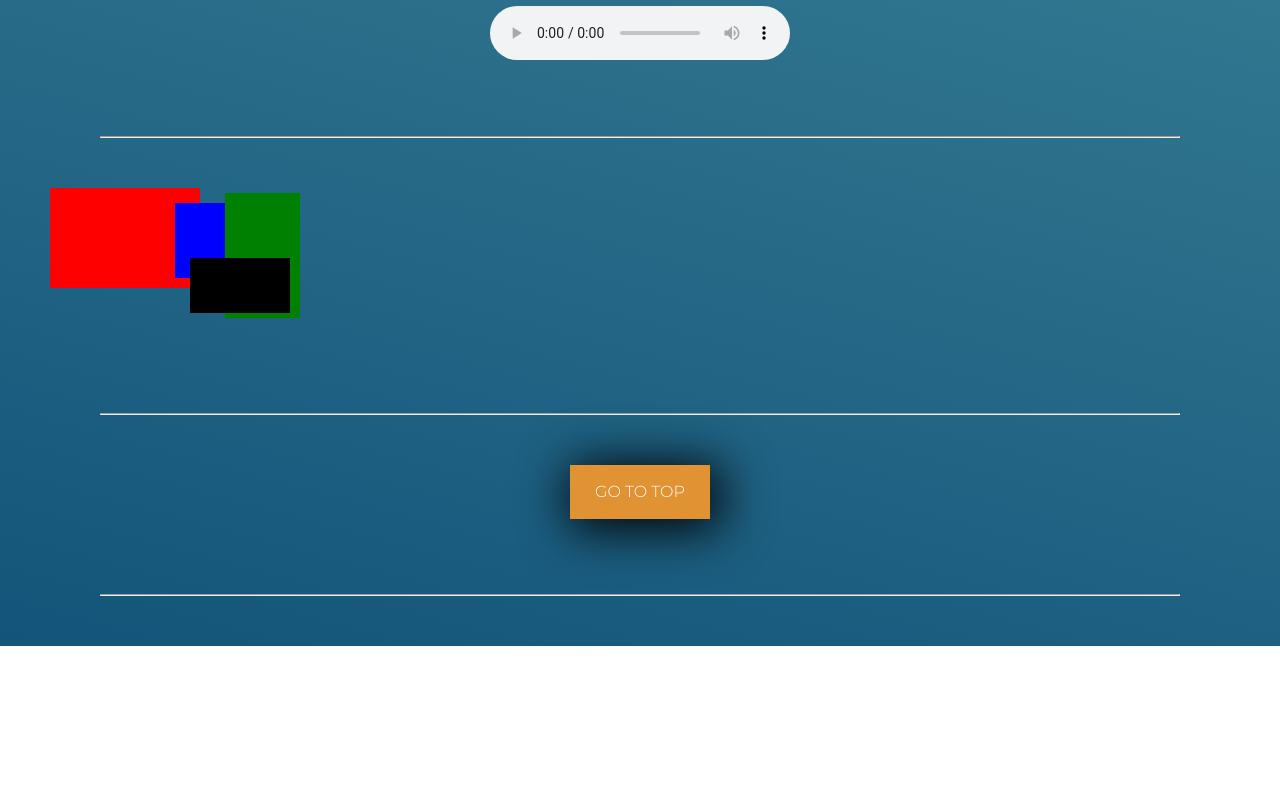
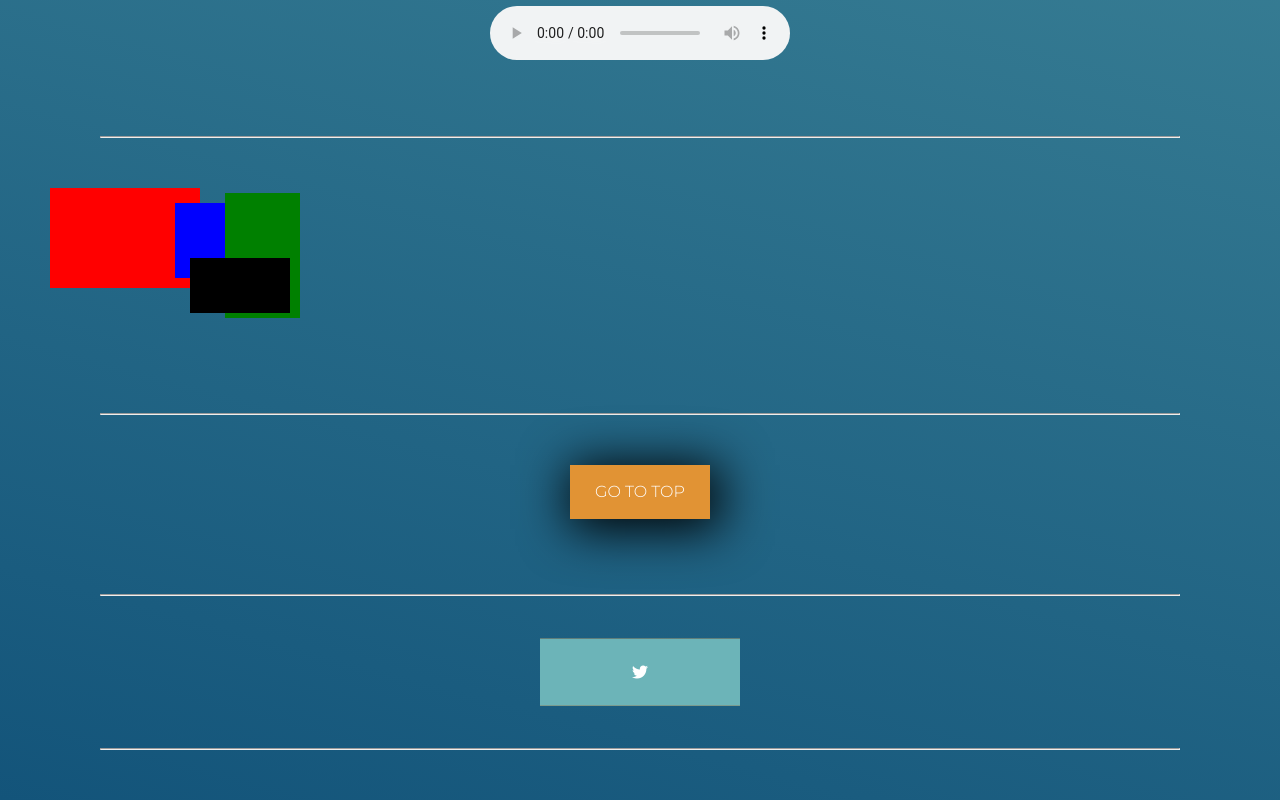
Before and after one commit to burrwitz/NewCourse, a plain HTML site: page index.html in a window 1280 px wide. Shown: the part 2500-3300 px from the top of the page. Before the commit the page ends 3146 px from the top, so only its background shows below. Drawn offline with Linux system fonts and the light colour scheme.

Commit message:
Added animated Twitter fav-icon to page

```diff
--- a/index.html
+++ b/index.html
@@ -30,7 +30,7 @@
 	<br/><hr/>
 	<h1 class="heading">Writing a sample link</h1>
 	<div class="linkAlign">
-		<a href="https://google.com" title="Google Homepage" id="GoogleLink" target="_blank">Test Link</a>
+		<a href="https://google.com" title="Google Homepage" class="standardLink" target="_blank">Test Link</a>
 	</div>
 	<br/><hr/>
 	<div id="border-radius">
@@ -112,7 +112,16 @@
 	</div>
 	<br/><hr/>
 	<div class="linkAlign">
-		<a href="#topOfPage">Go to top</a>
+		<a href="#topOfPage" class="standardLink">Go to top</a>
+	</div>
+	<br/><hr/><br/>
+	<div class="artboard">
+        <div class="button" onclick="onclick">
+            <i class="fab fa-twitter"></i>
+        </div>
+        <div class="links">
+            <a target="_blank" href="https://twitter.com/GBFreelance">@GBFreelance</a>
+        </div>
 	</div>
 	<br/><hr/>
 </body>
--- a/style.css
+++ b/style.css
@@ -109,7 +109,7 @@ textarea:focus {
 }
 /*All below styling is to give any link on the page a consistent look and feel.
 All link styling should follow the LoVe/HAte rule order, which is Link, Visited, Hover, and Active*/
-a:link, a:visited {
+.standardLink:link, .standardLink:visited {
 	background-color: #E19334;
     color: white;
     padding: 14px 25px;
@@ -118,9 +118,55 @@ a:link, a:visited {
 	display: inline-block;
 	box-shadow: 5px 5px 50px 5px black;
 }
-a:hover, a:active {
+.standardLink:hover, .standardLink:active {
 	background-color: #BF7314;
 }
 .linkAlign {
 	text-align: center;
 }
+/**/
+.artboard {
+    display: flex;
+    align-items: center;
+    justify-content: center;
+    flex-direction: row;
+    flex-wrap: wrap;
+    position: absolute;
+	left: 50%;
+	padding: 14px 25px;
+    -webkit-transform: translate(-50%, -50%);
+            transform: translate(-50%, -50%);
+}
+.artboard:hover .button {
+    -webkit-transform: rotate(-75deg);
+            transform: rotate(-75deg);
+}
+.button, .links {
+    display: inline-block;
+    width: 200px;
+    height: 66.6666666667px;
+    background: #6cb4b8;
+}
+.button i, .button a, .links i, .links a {
+    position: absolute;
+    left: 50%;
+    top: 50%;
+    transform: translate(-50%, -50%);
+    color: white;
+}
+button i, .links i {
+    font-size: 25px;
+}
+.button {
+    z-index: 11;
+    transition: 950ms cubic-bezier(0.89, 0.03, 0.06, 1.5);
+    transform-origin: top left;
+}
+.links {
+    position: absolute;
+    z-index: 9;
+    background: #da7015;
+}
+.links a {
+    text-decoration: none;
+}
```
